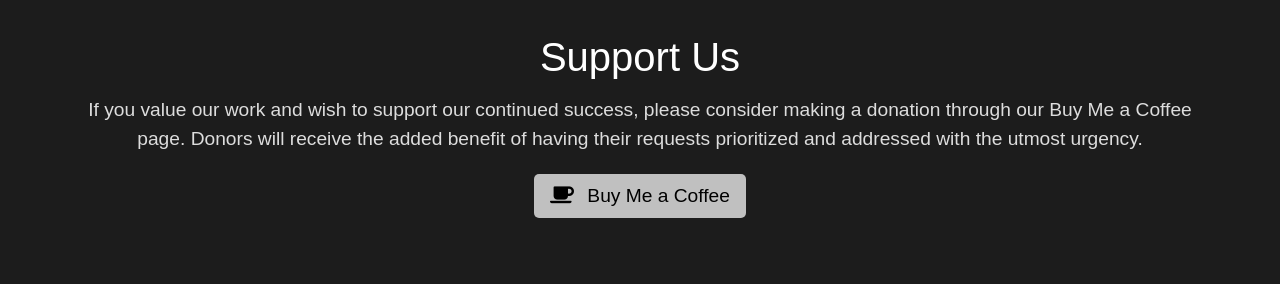
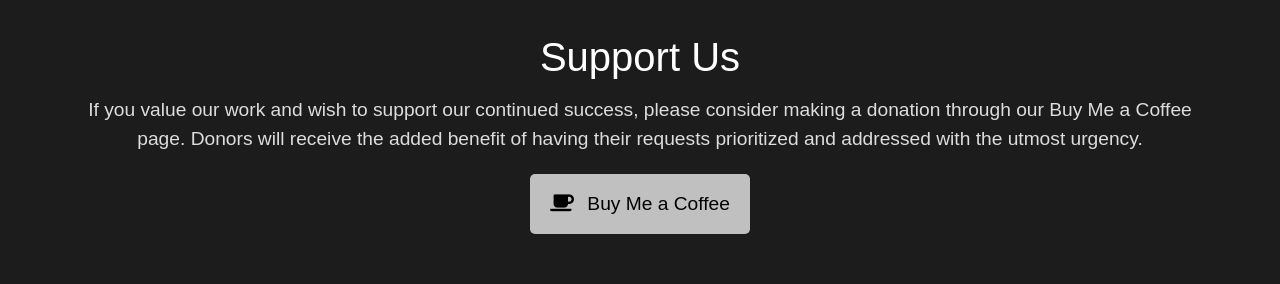
Before and after one commit to MrPositions/Metal-Kittens-Portfolio, a website: page support.html in a window 1280 px wide. Shown: the part 157-441 px from the top of the page. Drawn offline with nearby package versions, Linux system fonts and the light colour scheme.

Commit message:
Team Portfolio

```diff
--- a/support.html
+++ b/support.html
@@ -38,7 +38,7 @@
             color: #000; /* Black text color */
             border: none;
             font-size: 1.2em; /* Adjust font size for mobile */
-            padding: 8px 16px; /* Adjust padding */
+            padding: 16px 20px; /* Adjust padding */
             border-radius: 5px;
         }
 
```
